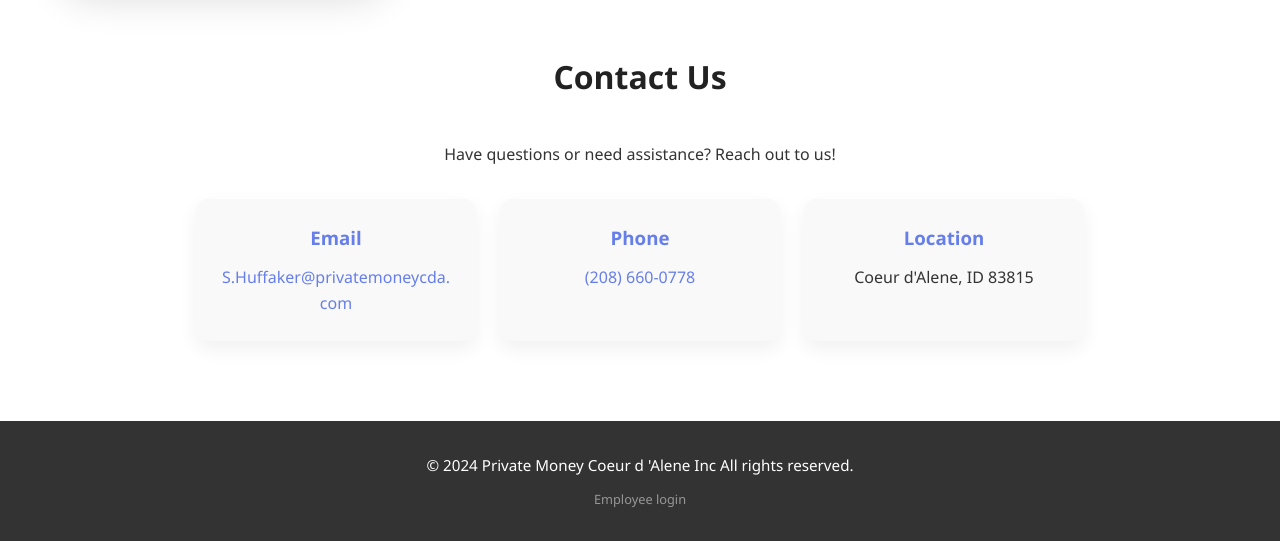
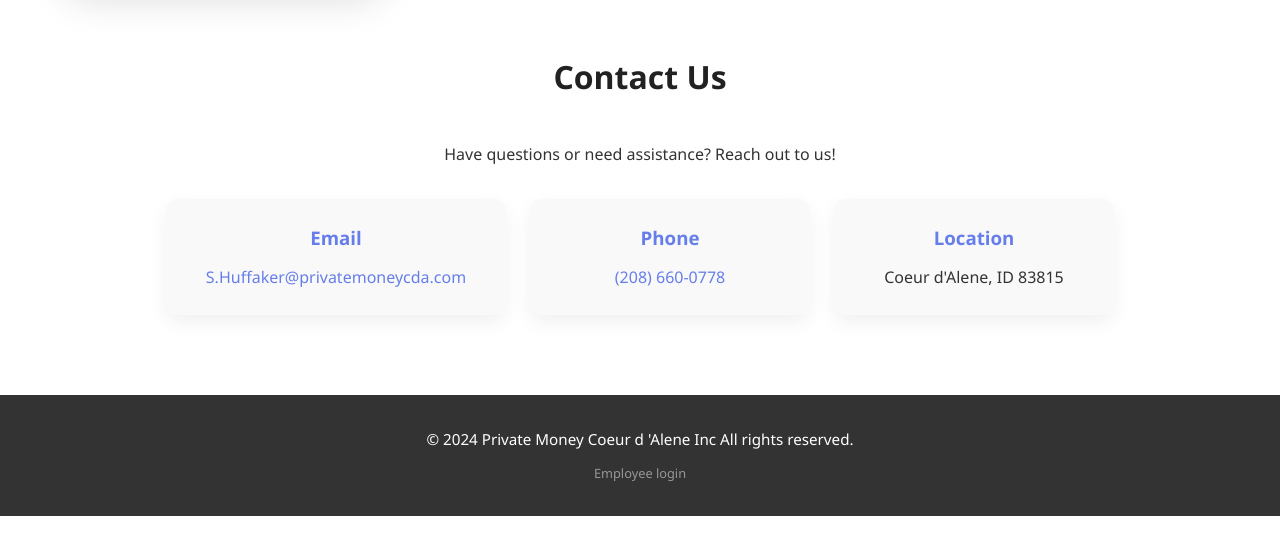
Before and after one commit to courtneyryann94-collab/CDAmoney, a website: page index.html in a window 1280 px wide. Shown: the part 1508-2049 px from the top of the page. After the commit the page ends 2024 px from the top, so only its background shows below. Drawn offline with Linux system fonts and the light colour scheme.

Commit message:
fixed wrapping on text for email and phone number in contact cards

```diff
--- a/index.html
+++ b/index.html
@@ -62,7 +62,7 @@
         <h2 class="section-title">Contact Us</h2>
         <p style="text-align: center;">Have questions or need assistance? Reach out to us!</p>
         <div class="contact-grid">
-            <div class="contact-card">
+            <div class="contact-card contact-card-wide">
                 <h3>Email</h3>
                 <p><a href="mailto:S.Huffaker@privatemoneycda.com">S.Huffaker@privatemoneycda.com</a></p>
             </div>
--- a/style.css
+++ b/style.css
@@ -235,6 +235,12 @@ nav a:hover {
     box-shadow: 0 8px 20px rgba(0, 0, 0, 0.06);
 }
 
+.contact-card.contact-card-wide {
+    min-width: 260px;
+    flex: 1 1 260px;
+    max-width: 340px;
+}
+
 .contact-card h3 {
     margin-bottom: 0.75rem;
     color: #667eea;
```
